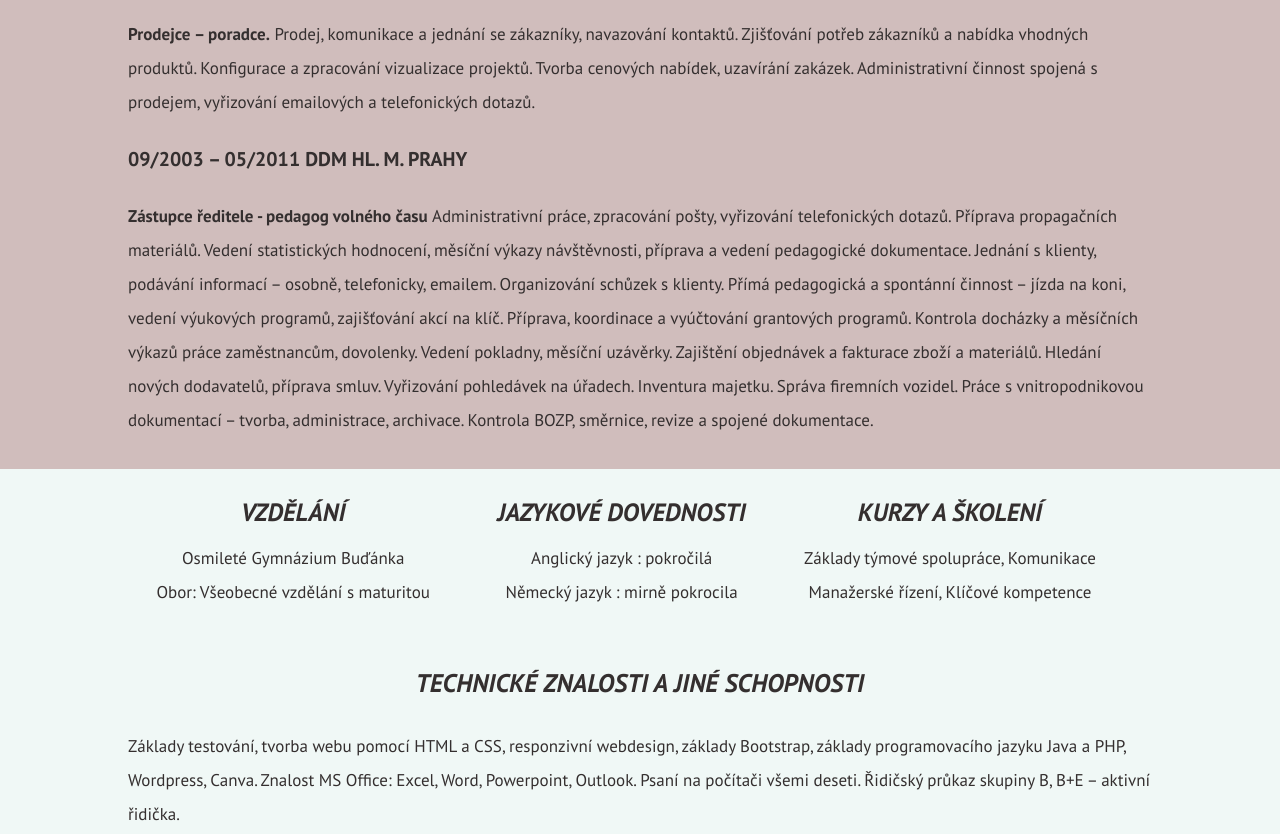
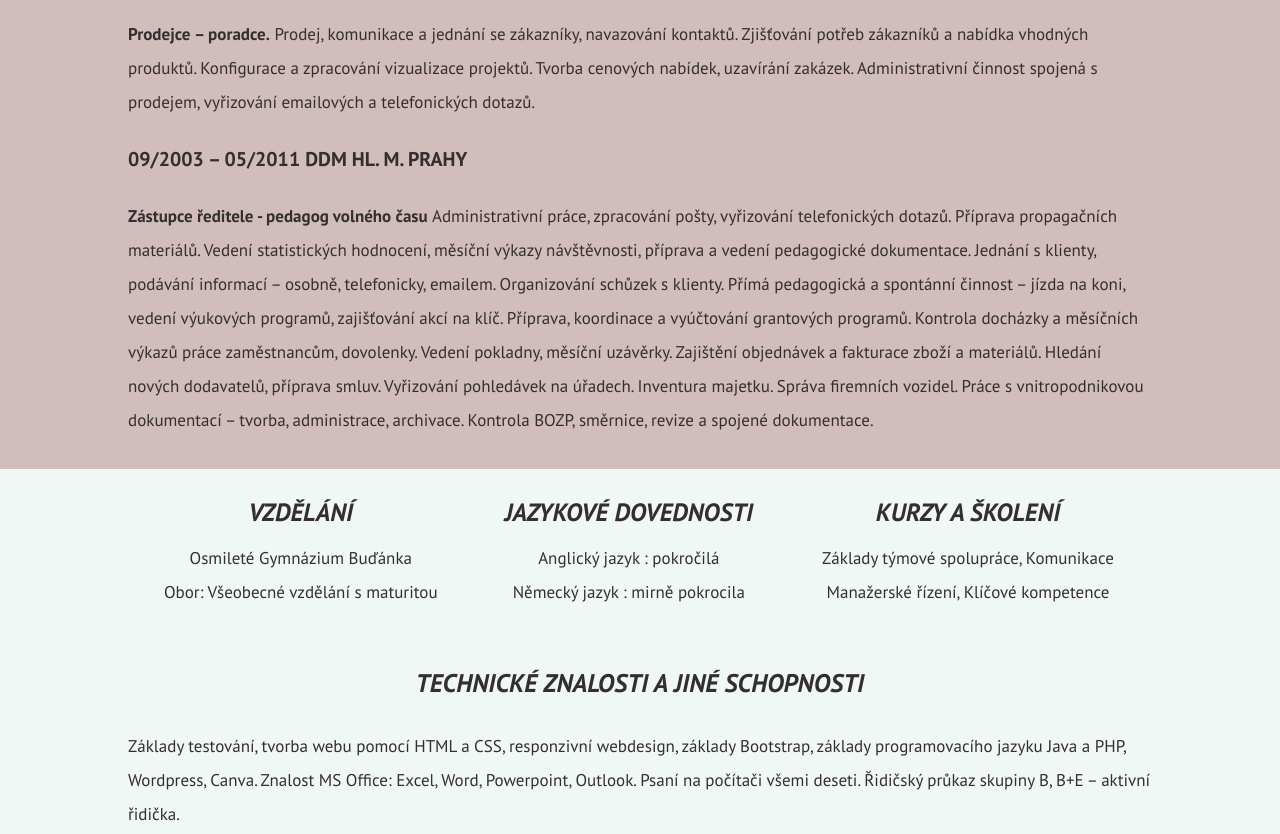
Before and after one commit to CyranoMilada/zivotopis, a plain HTML site: page index.html in a window 1280 px wide. Shown: the part 740-1574 px from the top of the page. Drawn offline with Linux system fonts and the light colour scheme.

Commit message:
Zivotopis - final

```diff
--- a/style.css
+++ b/style.css
@@ -64,8 +64,8 @@ a {
     display: inline-block;
 }
 
-table td {
-    width: 30%;
+table {
+    width: 100%;
 }
 
 .tab-nazev {
```
